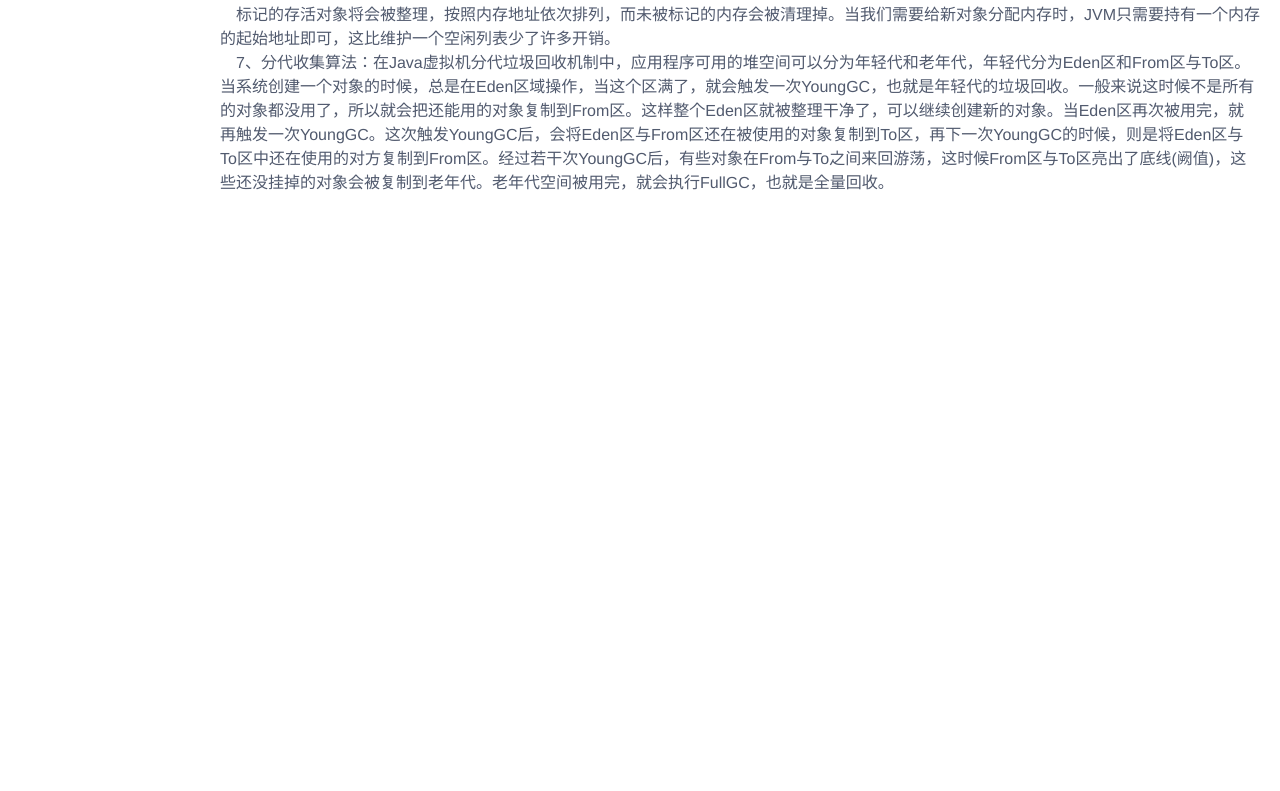
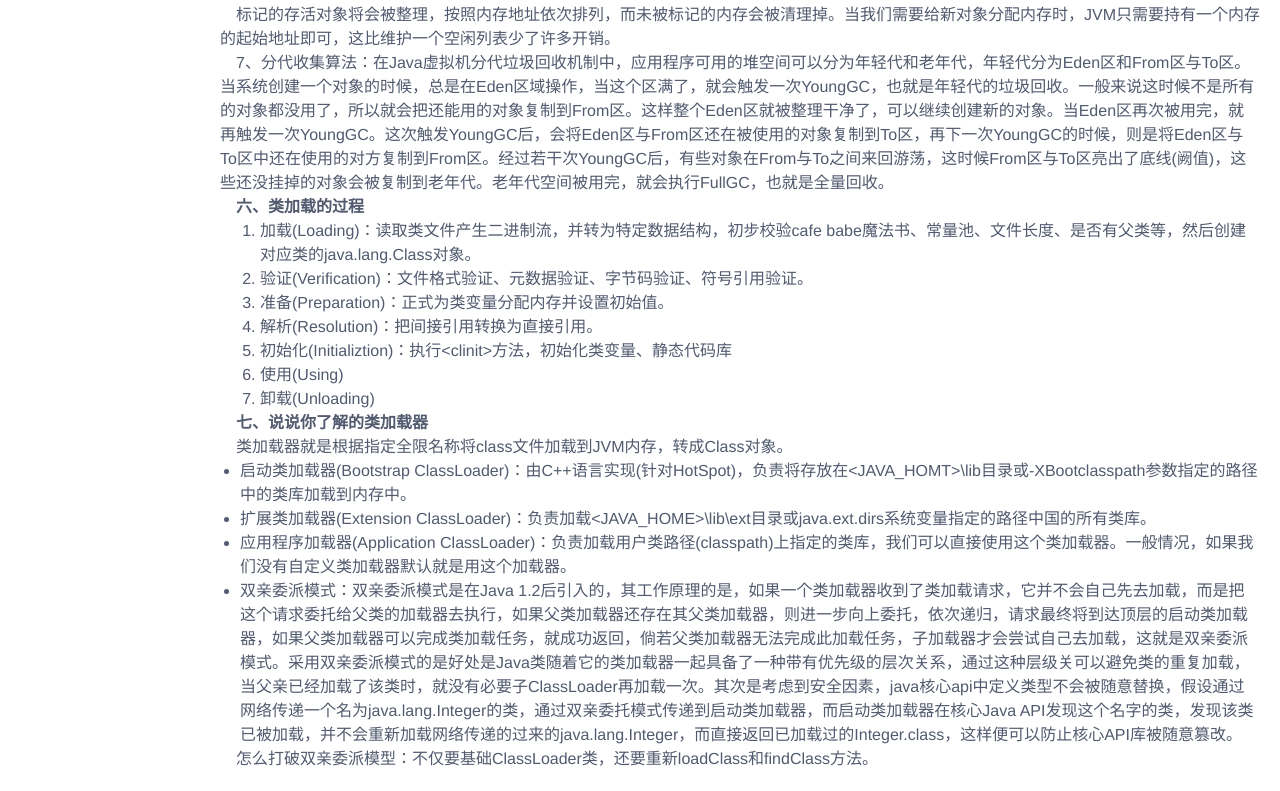
Before and after one commit to lixaviers/suyan-ms, a Vue app: page /#/jvm in a window 1280 px wide. Shown: the part 4938-5729 px from the top of the page. Before the commit the page ends 5225 px from the top, so only its background shows below. Built offline with nearby package versions, Linux system fonts and the light colour scheme.

Commit message:
feat:page

```diff
--- a/src/views/page/jvm.vue
+++ b/src/views/page/jvm.vue
@@ -171,9 +171,25 @@
 </ul>
 <p>标记的存活对象将会被整理，按照内存地址依次排列，而未被标记的内存会被清理掉。当我们需要给新对象分配内存时，JVM只需要持有一个内存的起始地址即可，这比维护一个空闲列表少了许多开销。</p>
 <div>7、分代收集算法：在Java虚拟机分代垃圾回收机制中，应用程序可用的堆空间可以分为年轻代和老年代，年轻代分为Eden区和From区与To区。当系统创建一个对象的时候，总是在Eden区域操作，当这个区满了，就会触发一次YoungGC，也就是年轻代的垃圾回收。一般来说这时候不是所有的对象都没用了，所以就会把还能用的对象复制到From区。这样整个Eden区就被整理干净了，可以继续创建新的对象。当Eden区再次被用完，就再触发一次YoungGC。这次触发YoungGC后，会将Eden区与From区还在被使用的对象复制到To区，再下一次YoungGC的时候，则是将Eden区与To区中还在使用的对方复制到From区。经过若干次YoungGC后，有些对象在From与To之间来回游荡，这时候From区与To区亮出了底线(阙值)，这些还没挂掉的对象会被复制到老年代。老年代空间被用完，就会执行FullGC，也就是全量回收。</div>
-<div>&nbsp;</div>
-<div>&nbsp;</div>
-<div>&nbsp;</div>
+<p><strong>六、类加载的过程</strong></p>
+<ol>
+<li>加载(Loading)：读取类文件产生二进制流，并转为特定数据结构，初步校验cafe babe魔法书、常量池、文件长度、是否有父类等，然后创建对应类的java.lang.Class对象。</li>
+<li>验证(Verification)：文件格式验证、元数据验证、字节码验证、符号引用验证。</li>
+<li>准备(Preparation)：正式为类变量分配内存并设置初始值。</li>
+<li>解析(Resolution)：把间接引用转换为直接引用。</li>
+<li>初始化(Initializtion)：执行&lt;clinit&gt;方法，初始化类变量、静态代码库</li>
+<li>使用(Using)</li>
+<li>卸载(Unloading)</li>
+</ol>
+<p><strong>七、说说你了解的类加载器</strong></p>
+<p>类加载器就是根据指定全限名称将class文件加载到JVM内存，转成Class对象。</p>
+<ul>
+<li>启动类加载器(Bootstrap ClassLoader)：由C++语言实现(针对HotSpot)，负责将存放在&lt;JAVA_HOMT&gt;\lib目录或-XBootclasspath参数指定的路径中的类库加载到内存中。</li>
+<li>扩展类加载器(Extension ClassLoader)：负责加载&lt;JAVA_HOME&gt;\lib\ext目录或java.ext.dirs系统变量指定的路径中国的所有类库。</li>
+<li>应用程序加载器(Application ClassLoader)：负责加载用户类路径(classpath)上指定的类库，我们可以直接使用这个类加载器。一般情况，如果我们没有自定义类加载器默认就是用这个加载器。</li>
+<li>双亲委派模式：双亲委派模式是在Java 1.2后引入的，其工作原理的是，如果一个类加载器收到了类加载请求，它并不会自己先去加载，而是把这个请求委托给父类的加载器去执行，如果父类加载器还存在其父类加载器，则进一步向上委托，依次递归，请求最终将到达顶层的启动类加载器，如果父类加载器可以完成类加载任务，就成功返回，倘若父类加载器无法完成此加载任务，子加载器才会尝试自己去加载，这就是双亲委派模式。采用双亲委派模式的是好处是Java类随着它的类加载器一起具备了一种带有优先级的层次关系，通过这种层级关可以避免类的重复加载，当父亲已经加载了该类时，就没有必要子ClassLoader再加载一次。其次是考虑到安全因素，java核心api中定义类型不会被随意替换，假设通过网络传递一个名为java.lang.Integer的类，通过双亲委托模式传递到启动类加载器，而启动类加载器在核心Java API发现这个名字的类，发现该类已被加载，并不会重新加载网络传递的过来的java.lang.Integer，而直接返回已加载过的Integer.class，这样便可以防止核心API库被随意篡改。</li>
+</ul>
+<p>怎么打破双亲委派模型：不仅要基础ClassLoader类，还要重新loadClass和findClass方法。</p>
     </div>
 </template>
 
```
